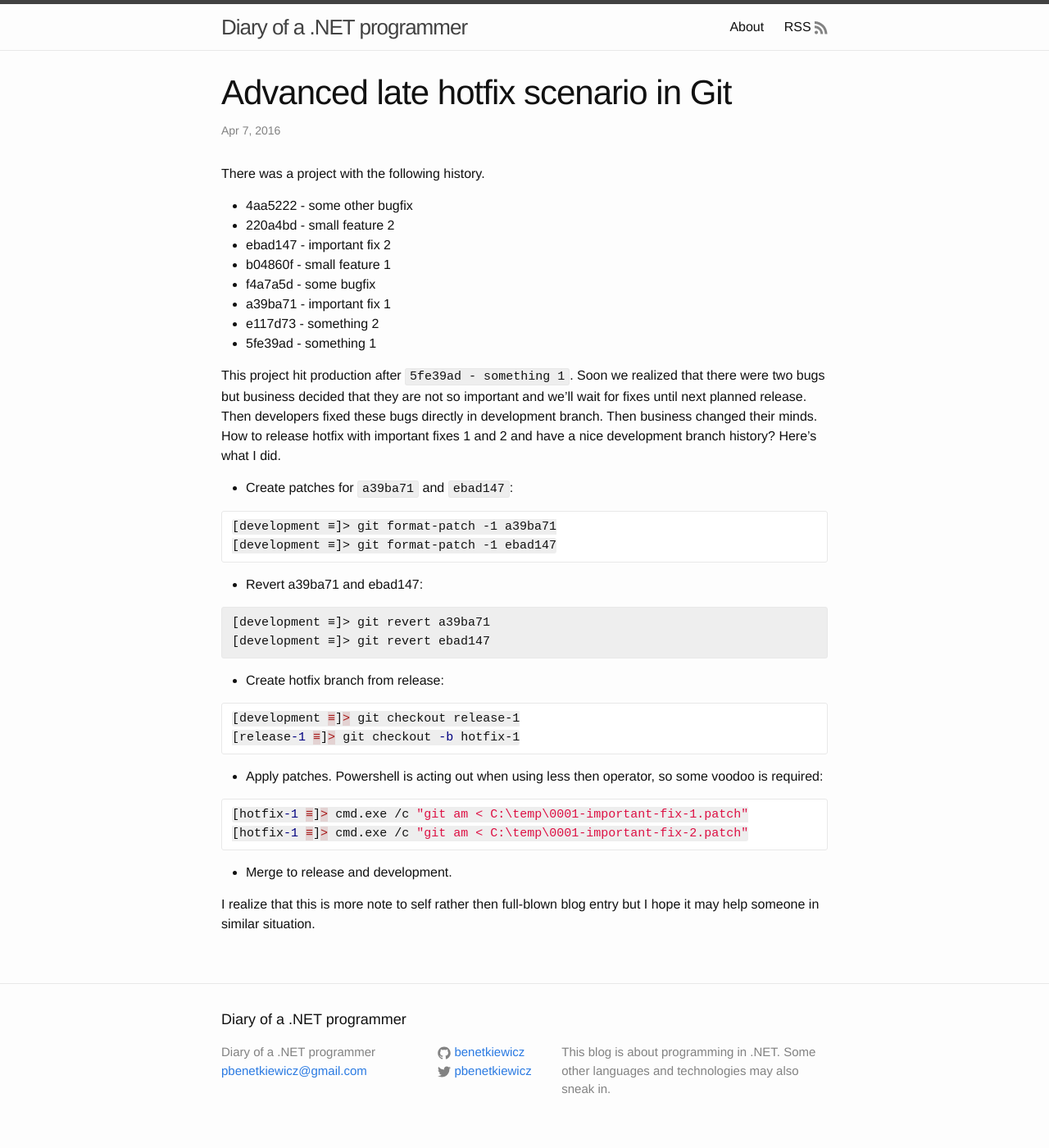
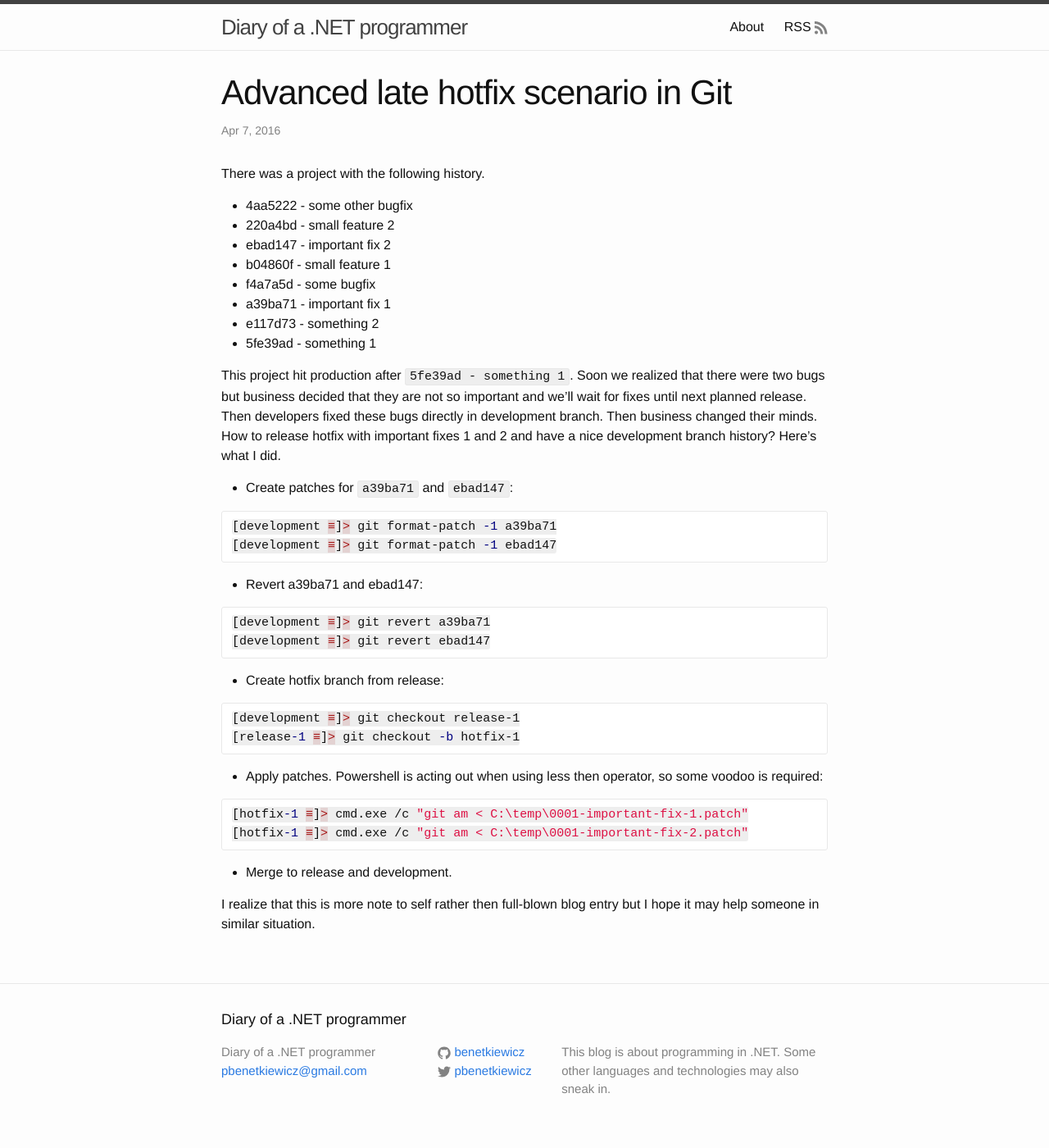
Before and after one commit to benetkiewicz/blog, a Jekyll site: the page built from _posts/2016-04-07-advanced-late-hitfix-scenario-in-git.md, in a window 1280 px wide. Shown: the whole page at 82% size. Built offline with Jekyll 4.4.1, drawn with Linux system fonts in a browser that asks for light colours.

Commit message:
fix syntax highlight in new jekyll3

````diff
--- a/_posts/2016-04-07-advanced-late-hitfix-scenario-in-git.md
+++ b/_posts/2016-04-07-advanced-late-hitfix-scenario-in-git.md
@@ -20,14 +20,14 @@ This project hit production after `5fe39ad - something 1`. Soon we realized that
 
 + Create patches for `a39ba71` and `ebad147`:
 
-```
+```powershell
 [development ≡]> git format-patch -1 a39ba71
 [development ≡]> git format-patch -1 ebad147
 ```
 
 + Revert a39ba71 and ebad147:
 
-```PowerShell
+```powershell
 [development ≡]> git revert a39ba71
 [development ≡]> git revert ebad147
 ```
````
